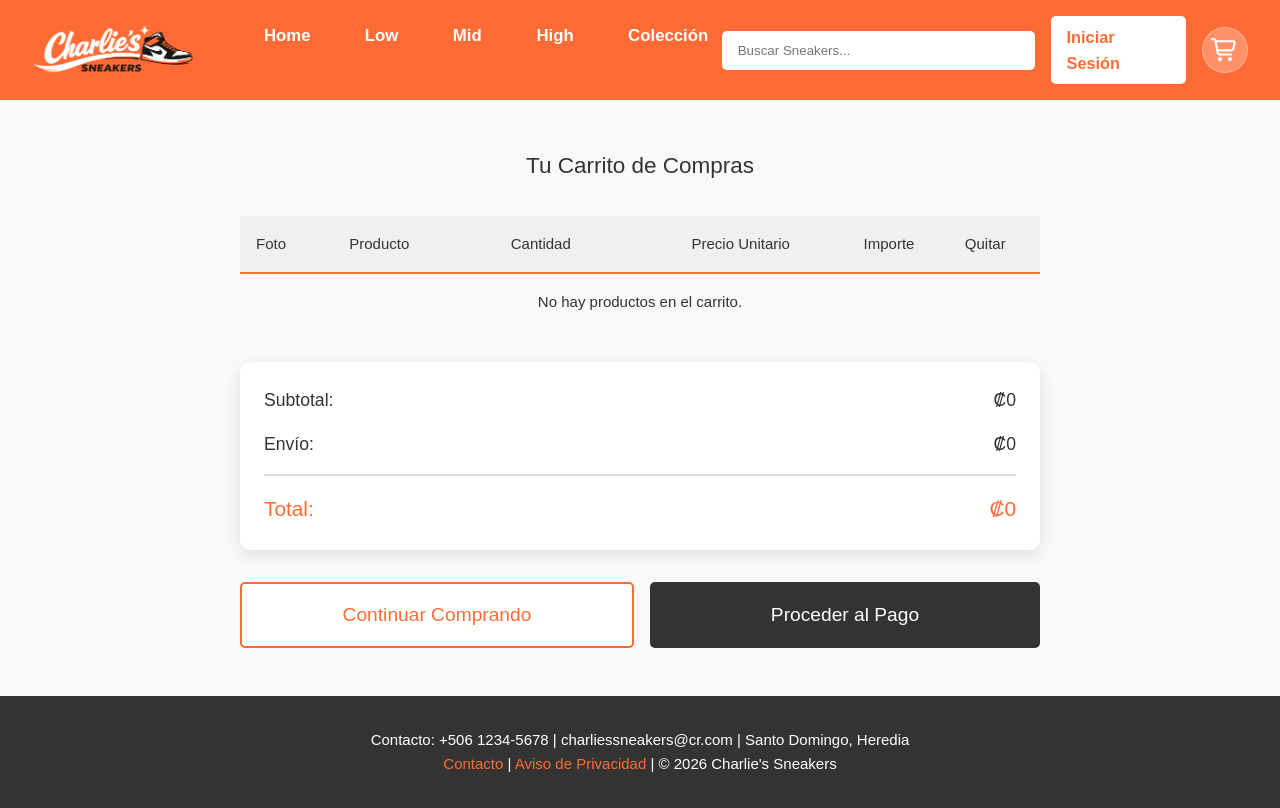
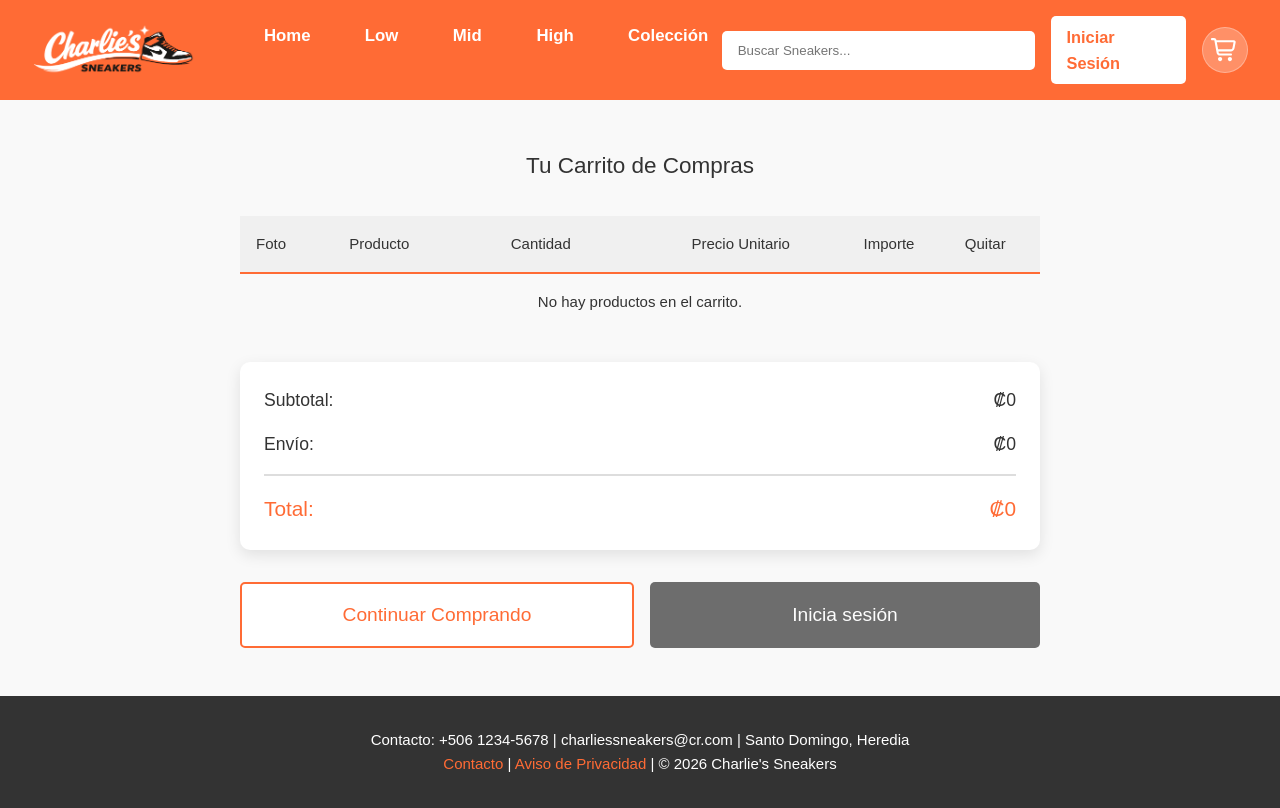
Before and after one commit to kattyab/CI0137_seg_fault, a Vue app: page /carrito in a window 1280 px wide. Built offline with nearby package versions, Linux system fonts and the light colour scheme.

Commit message:
Moved the login requirement from the add to cart button to the checkout one.

```diff
--- a/src/components/AddToCartButton.vue
+++ b/src/components/AddToCartButton.vue
@@ -1,7 +1,6 @@
 <template>
   <button class="add-to-cart" @click="add" :disabled="isDisabled">
-    <span v-if="!auth.user">Inicia sesión</span>
-    <span v-else-if="added">Añadido ✓</span>
+    <span v-if="added">Añadido ✓</span>
     <span v-else-if="props.requireSize && !props.size">Selecciona talla</span>
     <span v-else>Añadir al carrito</span>
   </button>
@@ -10,7 +9,6 @@
 <script setup lang="ts">
 import { ref, computed } from 'vue'
 import { useCartStore } from '@/stores/cart'
-import { useAuthStore } from '@/stores/auth'
 
 const props = defineProps<{
   id: string
@@ -24,10 +22,9 @@ const props = defineProps<{
 }>()
 
 const cart = useCartStore()
-const auth = useAuthStore()
 const added = ref(false)
 const adding = ref(false)
-const isDisabled = computed(() => !auth.user || adding.value || (!!props.requireSize && !props.size))
+const isDisabled = computed(() => adding.value || (!!props.requireSize && !props.size))
 
 function add() {
   if (isDisabled.value) return
@@ -59,6 +56,6 @@ function add() {
   box-shadow: 0 10px 28px rgba(0,0,0,0.14);
 }
 .add-to-cart, .add-to-cart span { color: white !important }
-.add-to-cart[disabled] { opacity: 0.7; cursor: default }
+.add-to-cart[disabled] { opacity: 0.7; cursor: not-allowed }
 .add-to-cart:hover { background: #000 }
 </style>
--- a/src/views/CarritoView.vue
+++ b/src/views/CarritoView.vue
@@ -45,7 +45,11 @@ const closeIfOverlay = (event: MouseEvent) => {
 
 const goToCheckout = () => {
   if (cart.items.length === 0) return
-  router.push({ name: 'checkout' })
+  if (auth.user) {
+    router.push({ name: 'checkout' })
+  } else {
+    router.push({ name: 'login' })
+  }
 }
 
 // fallback thumbnail for items without image
@@ -218,7 +222,15 @@ watch(() => cart.items.slice(), () => {
 
         <div class="cart-actions" style="display: flex; gap: 1rem">
           <RouterLink to="/" class="cta cart-action-link">Continuar Comprando</RouterLink>
-          <button class="cta cta-buy cart-action-btn" type="button" :disabled="cart.items.length === 0" @click="goToCheckout">Proceder al Pago</button>
+          <button
+            class="cta cta-buy cart-action-btn"
+            type="button"
+            :disabled="cart.items.length === 0"
+            @click="goToCheckout()"
+          >
+            <span v-if="!auth.user">Inicia sesión</span>
+            <span v-else>Proceder al Pago</span>
+          </button>
         </div>
       </div>
     </section>
@@ -279,4 +291,9 @@ watch(() => cart.items.slice(), () => {
 #cancelRemove {
   margin-top: 0;
 }
+
+button:disabled {
+  opacity: 0.7;
+  cursor: not-allowed;
+}
 </style>
```
